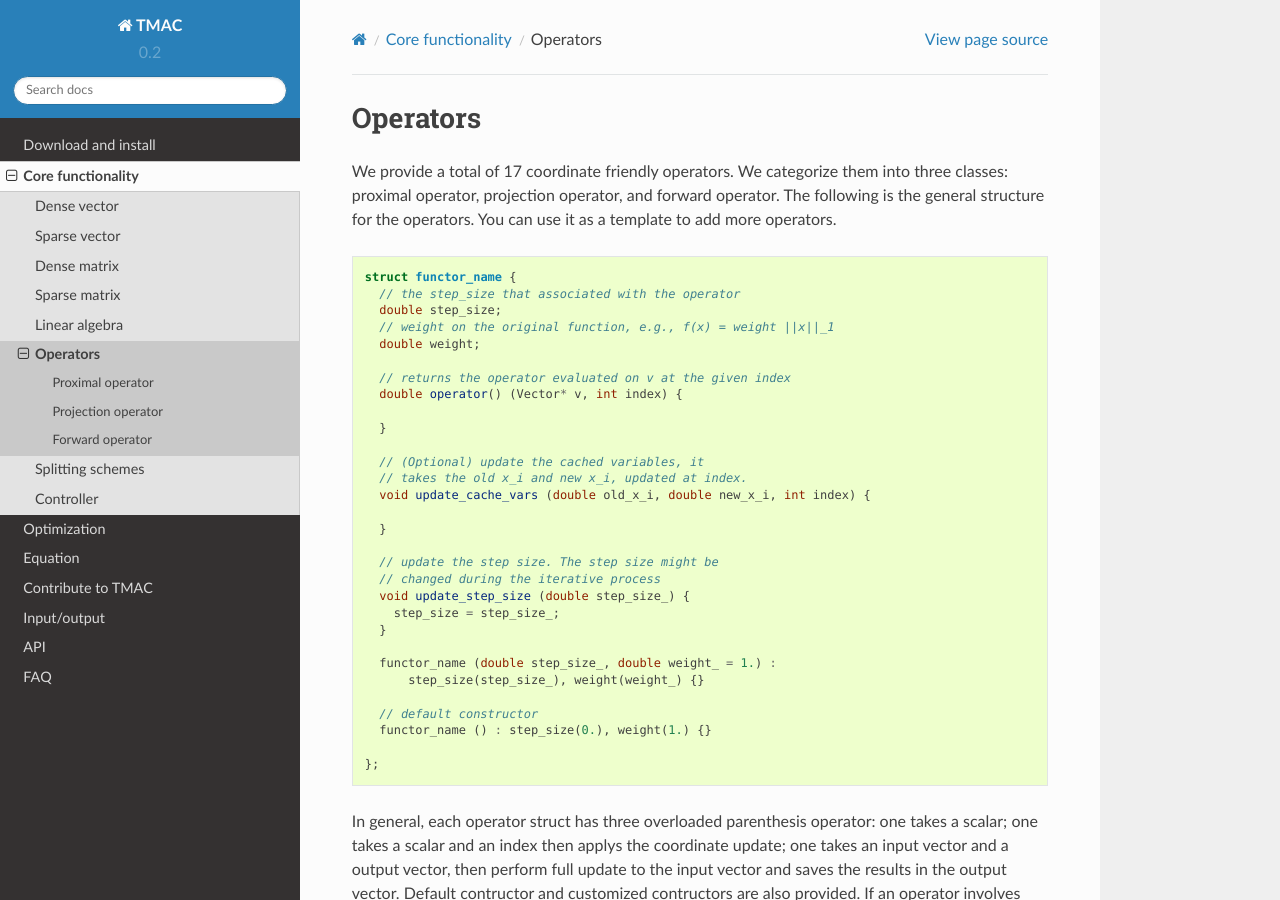
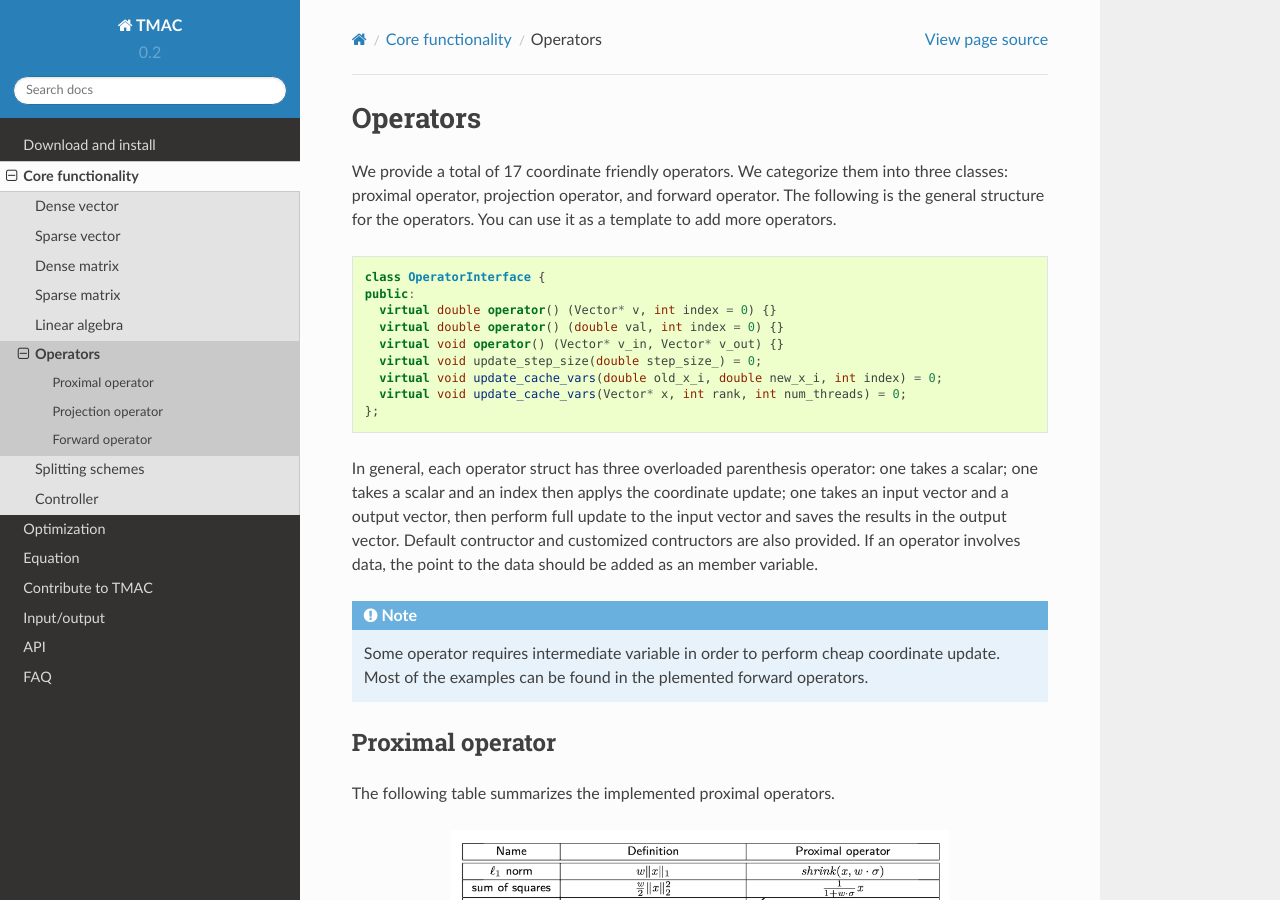
Before and after one commit to uclaopt/TMAC, a Sphinx documentation site: the page built from doc/source/core/operator.rst, in a window 1280 px wide and 900 px high. Built offline with Sphinx 7.4.7 and the Read the Docs theme 2.0.0, drawn with Linux system fonts in a browser that asks for light colours.

Commit message:
update operator and scheme

```diff
--- a/doc/source/build.rst
+++ b/doc/source/build.rst
@@ -71,5 +71,5 @@ Please choose one of the following approaches. Any one of them will set up a cod
 
 What to do next?
 ----------------
-- Run the examples: `least squares <uclaopt.github.io/opt/least_squares.html>`_, `regularized regression <uclaopt.github.io/opt/regression.html>`, and more.
+- Run the examples: `least squares <uclaopt.github.io/opt/least_squares.html>`_, `regularized regression <uclaopt.github.io/opt/regression.html>`_, and `more <uclaopt.github.io/optimization.html>`.
 - Build your own algorithms.
--- a/doc/source/core/operator.rst
+++ b/doc/source/core/operator.rst
@@ -4,36 +4,17 @@ We provide a total of 17 coordinate friendly operators. We categorize them into
 
 .. code-block:: c++
 
-    struct functor_name {
-      // the step_size that associated with the operator
-      double step_size;
-      // weight on the original function, e.g., f(x) = weight ||x||_1
-      double weight;
+   class OperatorInterface {
+   public:
+     virtual double operator() (Vector* v, int index = 0) {}
+     virtual double operator() (double val, int index = 0) {}
+     virtual void operator() (Vector* v_in, Vector* v_out) {}
+     virtual void update_step_size(double step_size_) = 0;
+     virtual void update_cache_vars(double old_x_i, double new_x_i, int index) = 0;
+     virtual void update_cache_vars(Vector* x, int rank, int num_threads) = 0;
+   };
 
-      // returns the operator evaluated on v at the given index
-      double operator() (Vector* v, int index) {
 
-      }
-
-      // (Optional) update the cached variables, it
-      // takes the old x_i and new x_i, updated at index.
-      void update_cache_vars (double old_x_i, double new_x_i, int index) {
-
-      }
-
-      // update the step size. The step size might be
-      // changed during the iterative process
-      void update_step_size (double step_size_) {
-        step_size = step_size_;
-      }
-
-      functor_name (double step_size_, double weight_ = 1.) :
-          step_size(step_size_), weight(weight_) {}
-
-      // default constructor
-      functor_name () : step_size(0.), weight(1.) {}
-
-    };
 
 In general, each operator struct has three overloaded parenthesis operator: one takes a scalar; one takes a scalar and an index then applys the coordinate update; one takes an input vector and a output vector, then perform full update to the input vector and saves the results in the output vector. Default contructor and customized contructors are also provided. If an operator involves data, the point to the data should be added as an member variable.
 
```
Also changed, not shown: doc/source/core/splitting.rst (+17 -19 lines).
